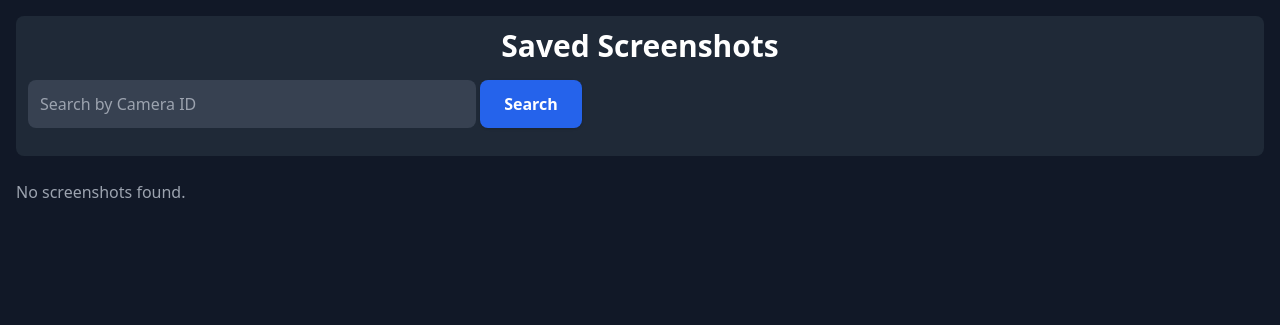
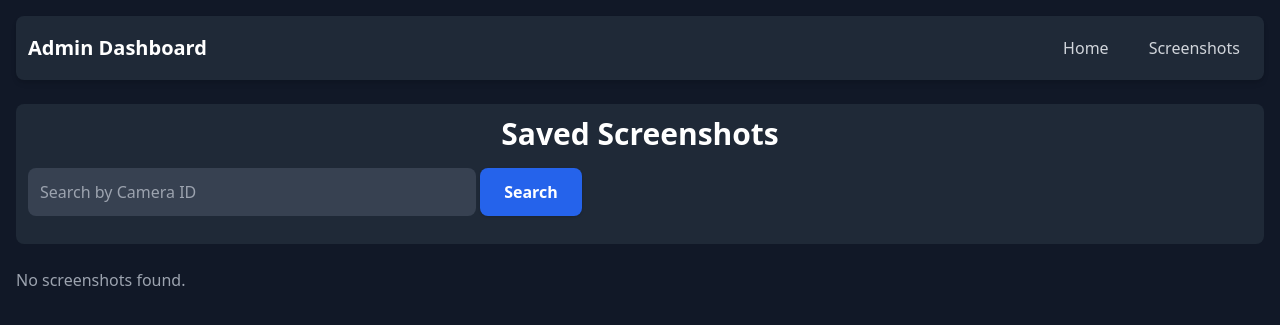
Before and after one commit to dionisiyKDO/cameraAdmin, a Django app: page /screenshots/ in a window 1280 px wide. Shown: the top 325 px of the page. Run offline with Django 5.2, Linux system fonts and the light colour scheme; data that the repository does not hold is empty; parts of the project's set-up code (start-up, migrations or seed data) failed here and were passed over; some libraries are stand-ins or nearby versions.

Commit message:
feat: add navigation panel

```diff
--- a/stream/templates/base.html
+++ b/stream/templates/base.html
@@ -7,7 +7,27 @@
     {% endblock %}
 </head>
 <body class="bg-gray-900 text-white">
-    <div id="content">{% block content %}{% endblock %}</div>
+    <div id="content">
+        <div class="min-h-screen bg-gray-900 text-white p-4">
+            <!-- Navigation Bar -->
+            <div class="bg-gray-800 rounded-lg p-3 mb-6 flex items-center justify-between shadow-md">
+                <div class="text-xl font-bold">Admin Dashboard</div>
+                <div class="flex gap-4">
+                    <a
+                        href="/"
+                        class="text-gray-300 hover:text-white px-3 py-2 rounded-md transition-all duration-200">
+                        Home
+                    </a>
+                    <a
+                        href="/screenshots"
+                        class="text-gray-300 hover:text-white px-3 py-2 rounded-md transition-all duration-200">
+                        Screenshots
+                    </a>
+                </div>
+            </div>
+
+            {% block content %}{% endblock %}
+        </div>
     <div id="footer">
         {% block footer %}
         {% endblock %}
--- a/stream/templates/index.html
+++ b/stream/templates/index.html
@@ -1,7 +1,6 @@
 {% extends "base.html" %}
 
 {% block content %}
-<div class="min-h-screen bg-gray-900 text-white p-4">
 <!-- Head Section -->
 <div class="bg-gray-800 rounded-lg p-3 mb-6">
     <h1 class="text-3xl font-bold mb-4 text-center">Camera Administration Dashboard</h1>
@@ -27,7 +26,7 @@
 <div id="cameraGrid" class="grid grid-cols-1 sm:grid-cols-2 lg:grid-cols-3 gap-6">
     <!-- Dynamic camera cards will be appended here -->
 </div>
-</div>
+
 
 <script>
     const cameraGrid = document.getElementById("cameraGrid");
--- a/stream/templates/screenshots_list.html
+++ b/stream/templates/screenshots_list.html
@@ -1,7 +1,6 @@
 {% extends "base.html" %}
 
 {% block content %}
-<div class="min-h-screen bg-gray-900 text-white p-4">
 <div class="bg-gray-800 rounded-lg p-3 mb-6">
     <h1 class="text-3xl font-bold mb-4 text-center">Saved Screenshots</h1>
     <form method="get" class="mb-4">
@@ -37,5 +36,5 @@
         <p class="text-gray-400">No screenshots found.</p>
     {% endfor %}
 </div>
-</div>
+
 {% endblock %}
```
Lines whose indentation alone changed are shown as unchanged.
